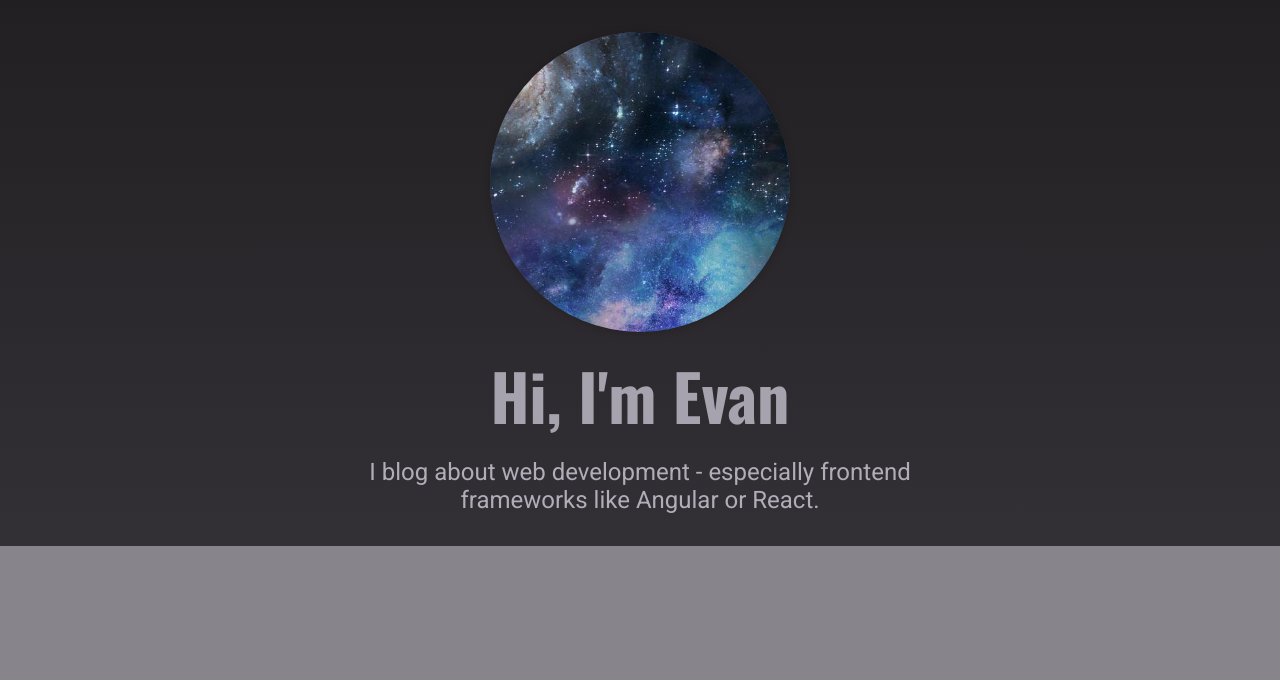
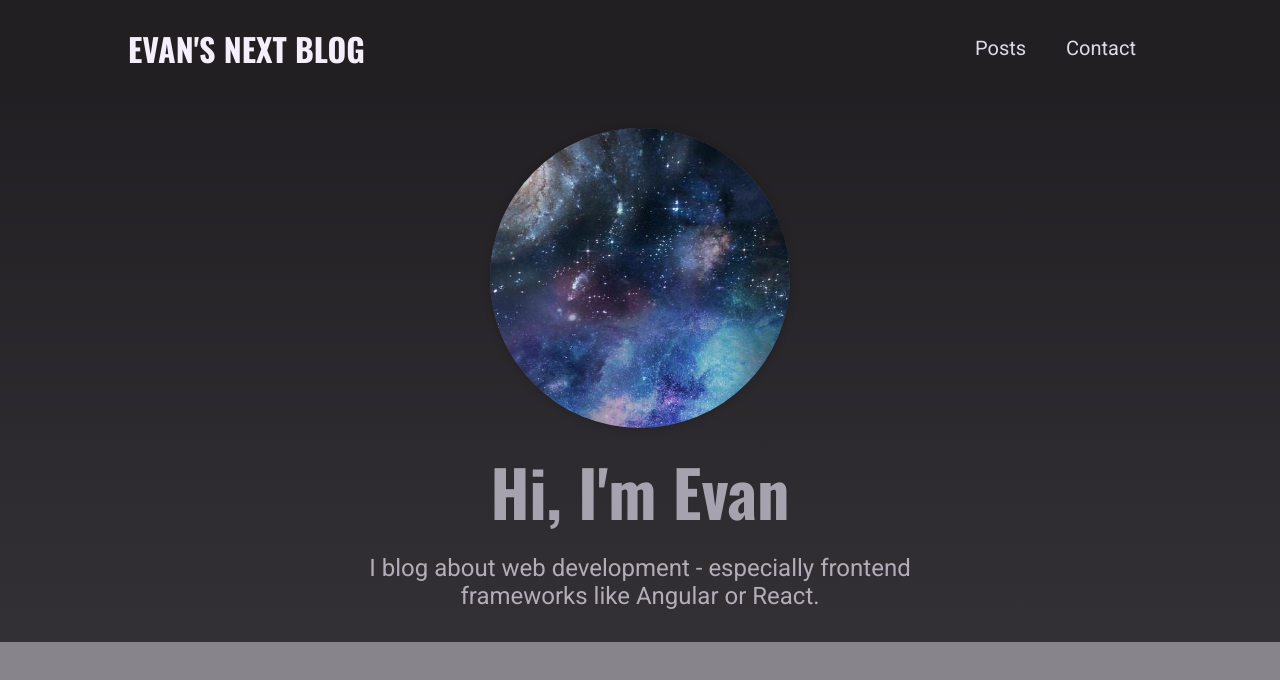
Before and after one commit to elvan/blogs-app-nextjs-react-example, a Next.js app: page / in a window 1280 px wide. Shown: the top 680 px of the page. Built offline with nearby package versions, Linux system fonts and the light colour scheme.

Commit message:
create layout and navigation

```diff
--- /dev/null
+++ b/components/layout/layout.js
@@ -0,0 +1,14 @@
+import { Fragment } from 'react';
+
+import MainNavigation from './main-navigation';
+
+function Layout(props) {
+  return (
+    <Fragment>
+      <MainNavigation />
+      <main>{props.children}</main>
+    </Fragment>
+  );
+}
+
+export default Layout;
--- /dev/null
+++ b/components/layout/logo.js
@@ -0,0 +1,7 @@
+import classes from './logo.module.css';
+
+function Logo() {
+  return <div className={classes.logo}>Evan's Next Blog</div>;
+}
+
+export default Logo;
--- /dev/null
+++ b/components/layout/logo.module.css
@@ -0,0 +1,13 @@
+.logo {
+  color: var(--color-grey-50);
+  font-weight: bold;
+  font-size: var(--size-5);
+  font-family: 'Oswald', sans-serif;
+  text-transform: uppercase;
+}
+
+@media (min-width: 768px) {
+  .logo {
+    font-size: var(--size-8);
+  }
+}
--- /dev/null
+++ b/components/layout/main-navigation.js
@@ -0,0 +1,26 @@
+import Link from 'next/link';
+
+import Logo from './logo';
+import classes from './main-navigation.module.css';
+
+function MainNavigation() {
+  return (
+    <header className={classes.header}>
+      <Link href='/'>
+        <Logo />
+      </Link>
+      <nav>
+        <ul>
+          <li>
+            <Link href='/posts'>Posts</Link>
+          </li>
+          <li>
+            <Link href='/contact'>Contact</Link>
+          </li>
+        </ul>
+      </nav>
+    </header>
+  );
+}
+
+export default MainNavigation;
--- /dev/null
+++ b/components/layout/main-navigation.module.css
@@ -0,0 +1,42 @@
+.header {
+  display: flex;
+  justify-content: space-between;
+  align-items: center;
+  width: 100%;
+  height: 6rem;
+  padding: 0 10%;
+  background-color: var(--color-grey-900);
+}
+
+.header ul {
+  display: flex;
+  align-items: baseline;
+  margin: 0;
+  padding: 0;
+  list-style: none;
+}
+
+.header li {
+  margin: 0 var(--size-4);
+}
+
+.header a {
+  color: var(--color-grey-100);
+  font-size: var(--size-4);
+}
+
+.header a:hover,
+.header a:active,
+.header a.active {
+  color: var(--color-grey-200);
+}
+
+@media (min-width: 768px) {
+  .header ul {
+    gap: 0.5rem;
+  }
+
+  .header a {
+    font-size: var(--size-5);
+  }
+}
--- a/pages/_app.js
+++ b/pages/_app.js
@@ -1,5 +1,17 @@
-import '@/styles/globals.css'
+import Head from 'next/head';
 
-export default function App({ Component, pageProps }) {
-  return <Component {...pageProps} />
+import Layout from '../components/layout/layout';
+import '../styles/globals.css';
+
+function MyApp({ Component, pageProps }) {
+  return (
+    <Layout>
+      <Head>
+        <meta name='viewport' content='width=device-width, initial-scale=1' />
+      </Head>
+      <Component {...pageProps} />
+    </Layout>
+  );
 }
+
+export default MyApp;
```
